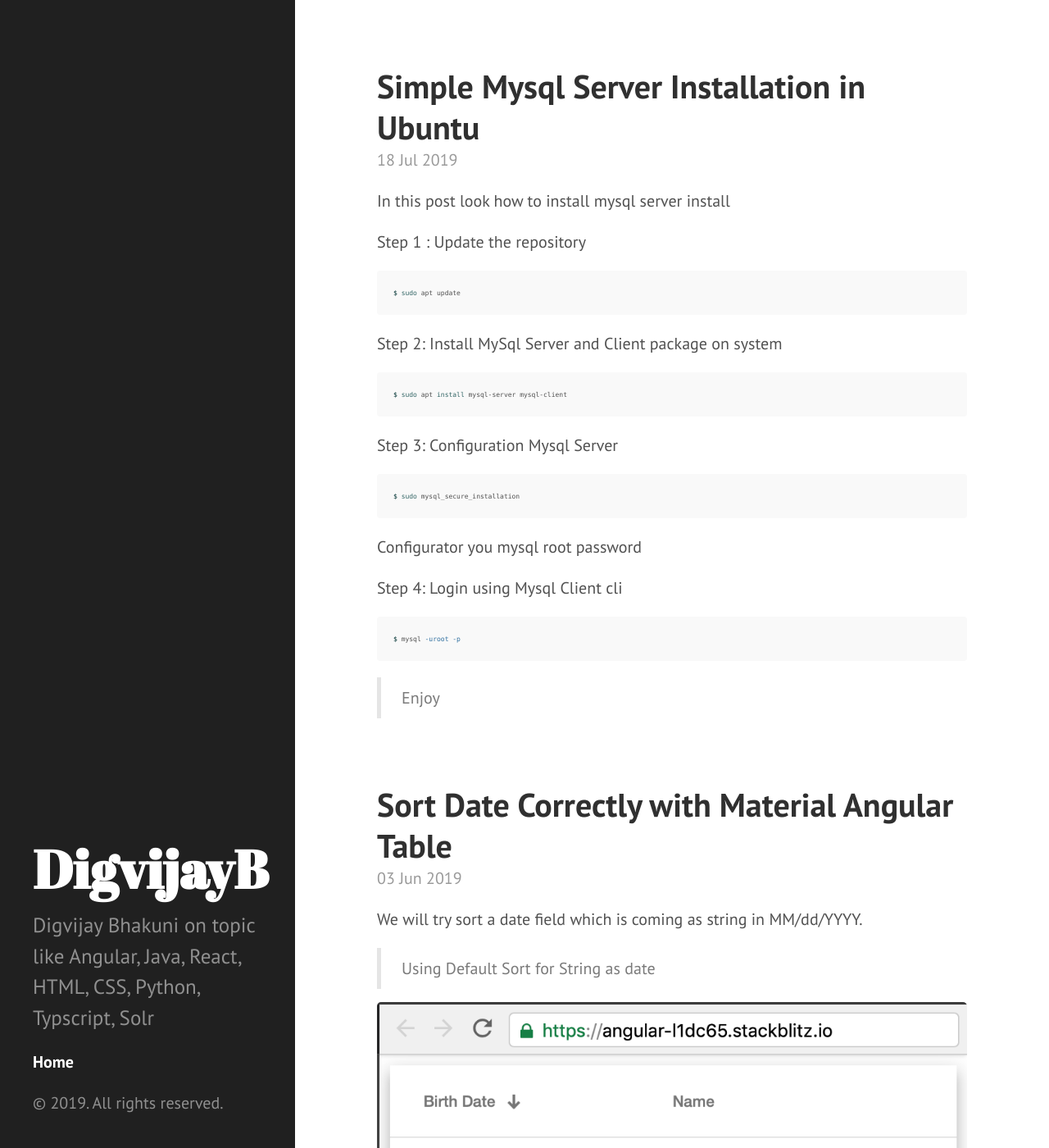
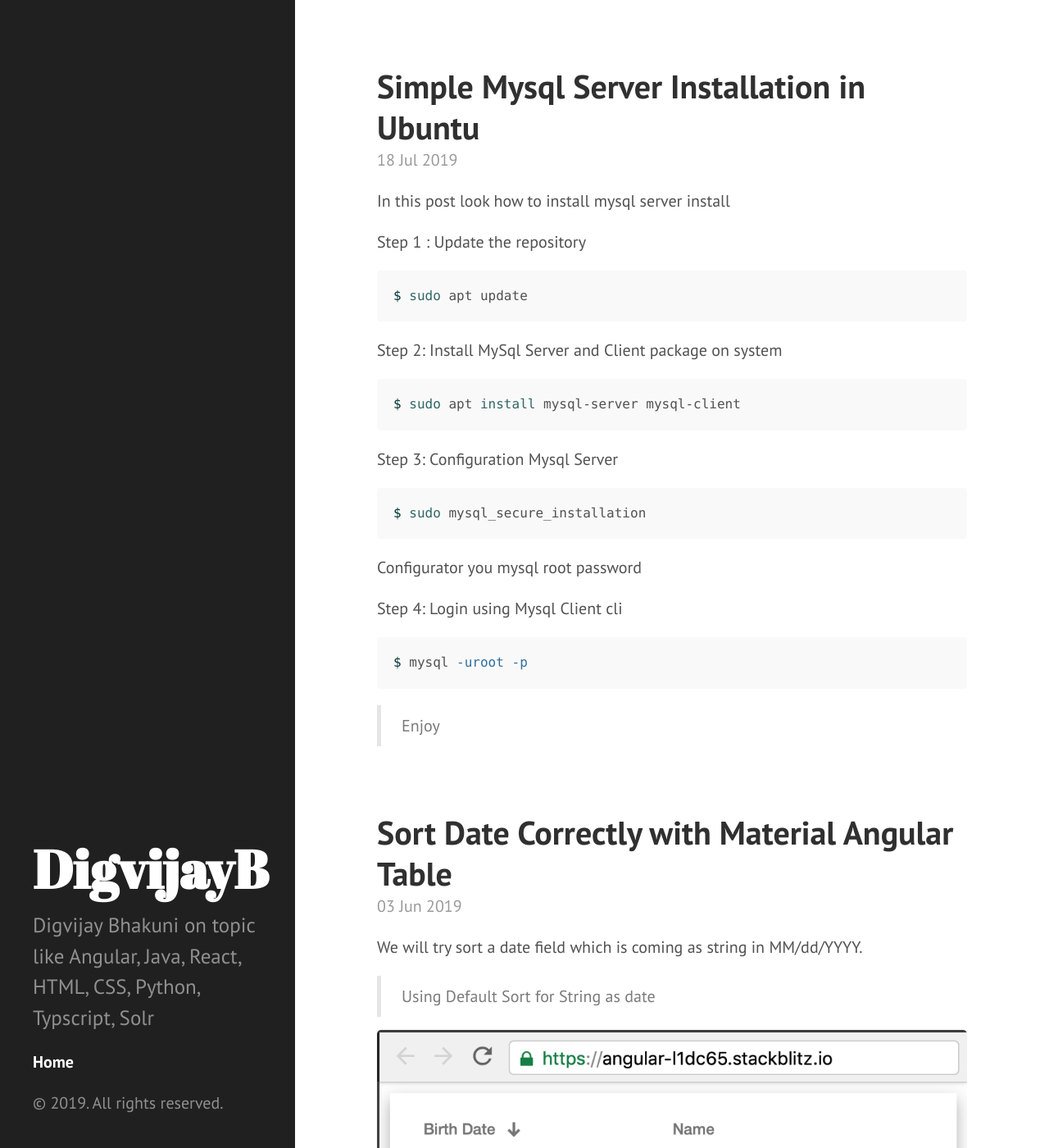
Before and after one commit to digvijaybhakuni/digvijaybhakuni.github.io, a Jekyll site: the page built from index.html, in a window 1280 px wide and 1400 px high. Shown: the whole window at 82% size. Built offline with Jekyll 4.4.1, drawn with Linux system fonts in a browser that asks for light colours; the list of posts is cut into pages by our own code.

Commit message:
Update poole.css
PRE  and CODE Style

```diff
--- a/public/css/poole.css
+++ b/public/css/poole.css
@@ -151,7 +151,7 @@ pre {
 }
 code {
   padding: .25em .5em;
-  font-size: 80%;
+  font-size: 100%;
   color: #bf616a;
   background-color: #f9f9f9;
   border-radius: 3px;
@@ -161,7 +161,7 @@ pre {
   margin-top: 0;
   margin-bottom: 1rem;
   padding: 1rem;
-  font-size: .5rem;
+  font-size: .8rem;
   line-height: 1.4;
   white-space: pre;
   white-space: pre-wrap;
@@ -171,7 +171,7 @@ pre {
 }
 pre code {
   padding: 0;
-  font-size: 80%;
+  font-size: 100%;
   color: inherit;
   background-color: transparent;
 }
```
